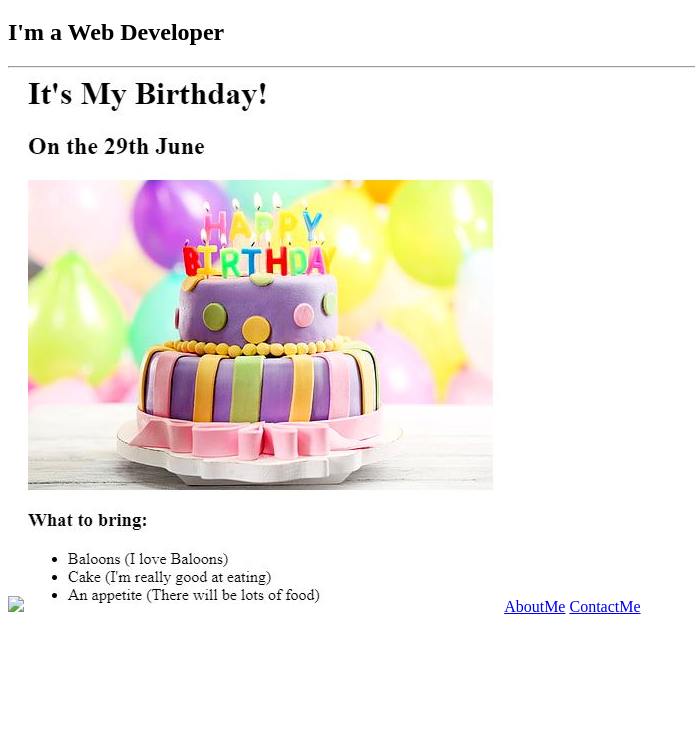
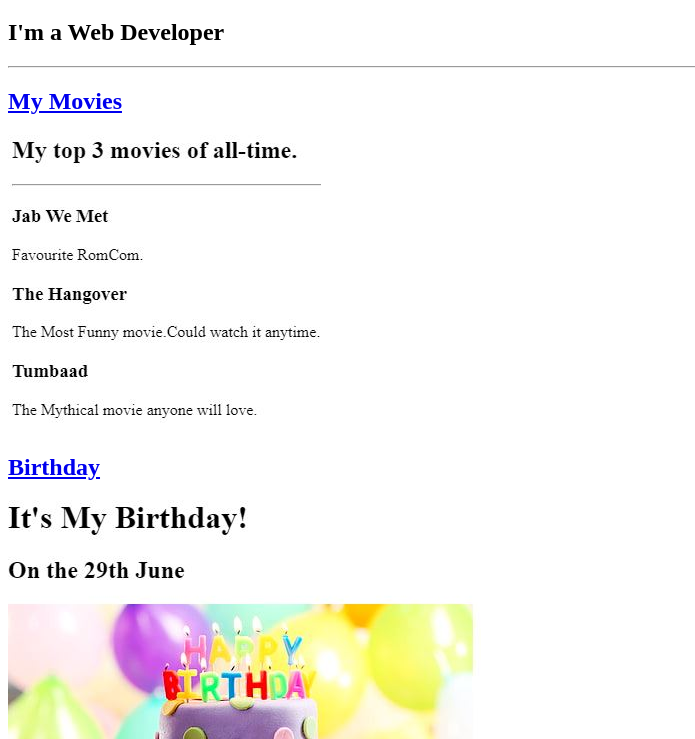
Before and after one commit to shreedharshukla/html-Portfolio, a plain HTML site: page index.html in a window 1280 px wide. Shown: the part 61-800 px from the top of the page, without its empty margins (0-695 px from the left). Drawn offline with Linux system fonts and the light colour scheme.

Commit message:
index.html

```diff
--- a/index.html
+++ b/index.html
@@ -10,7 +10,9 @@
     <h1>Shreedhar Shukla's Portfolio</h1>
     <h2>I'm a Web Developer</h2>
     <hr />
-    <img src="./assets/images/MyMovieRank.JPG" />
+    <a href="../2.4 Movie Ranking Project/index.html"><h2>My Movies</h2></a>
+    <img src="./assets/images/MyMovie.JPG" />
+    <a href="../3.4 Birthday Invite Project/index.html"><h2>Birthday</h2></a>
     <img src="./assets/images/MyBirthday.JPG" />
     <a href="./public/about.html">AboutMe</a>
     <a href="./public/contact.html">ContactMe</a>
```
